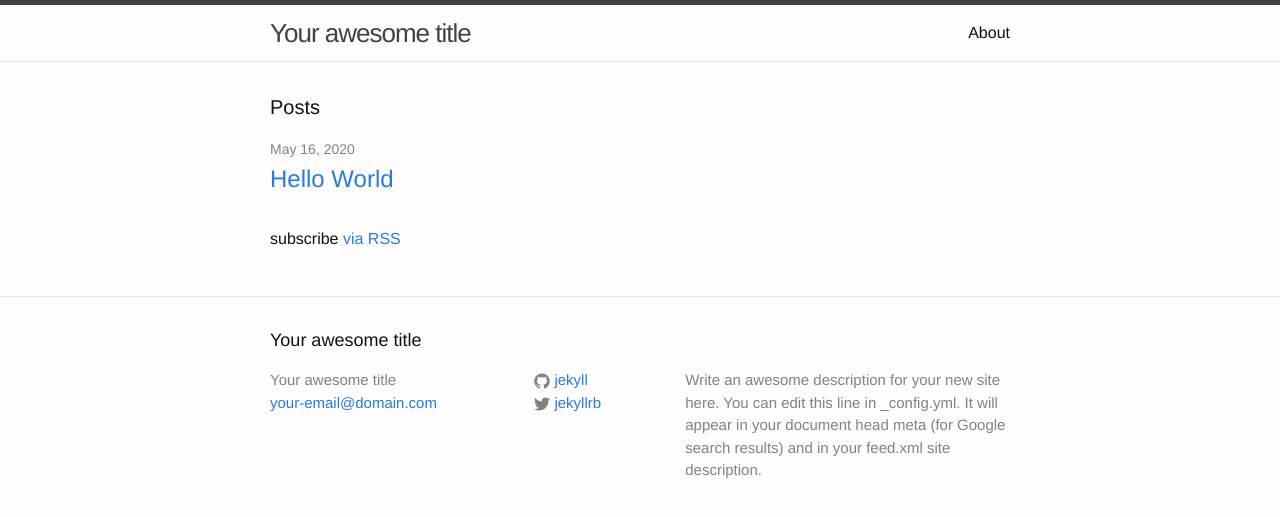
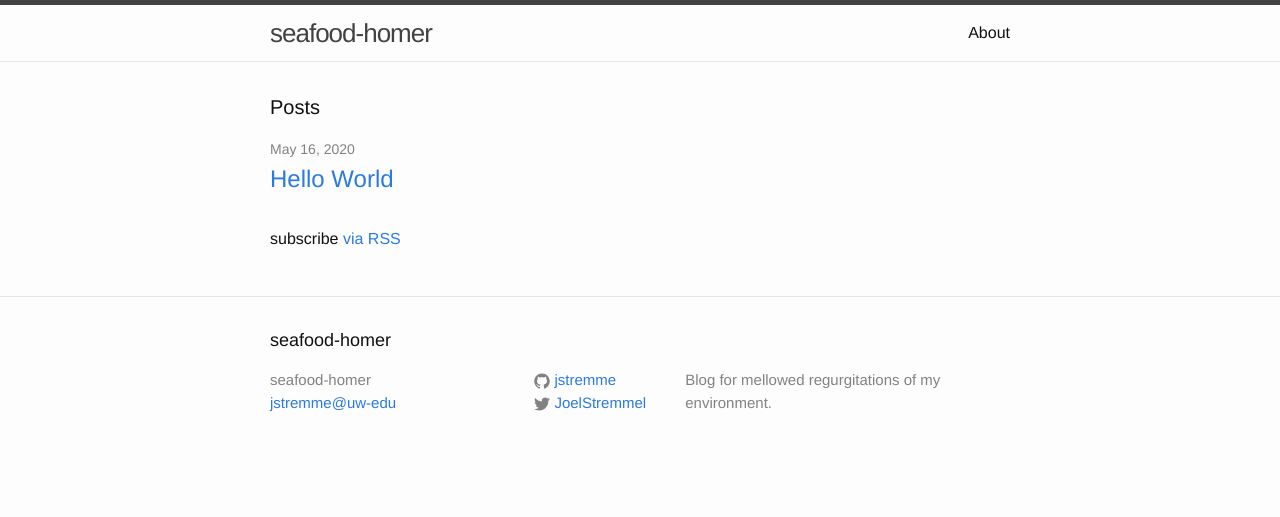
Before and after one commit to jstremme/seafood-homer, a Jekyll site: the page built from index.html, in a window 1280 px wide. Shown: the top 517 px of the page. Built offline with Jekyll 4.4.1, drawn with Linux system fonts in a browser that asks for light colours.

Commit message:
Update _config.yml

```diff
--- a/_config.yml
+++ b/_config.yml
@@ -6,16 +6,14 @@
 # 'jekyll serve'. If you change this file, please restart the server process.
 
 # Site settings
-title: Your awesome title
-email: your-email@domain.com
+title: seafood-homer
+email: jstremme@uw-edu
 description: > # this means to ignore newlines until "baseurl:"
-  Write an awesome description for your new site here. You can edit this
-  line in _config.yml. It will appear in your document head meta (for
-  Google search results) and in your feed.xml site description.
+  Blog for mellowed regurgitations of my environment.
 baseurl: "" # the subpath of your site, e.g. /blog
 url: "http://yourdomain.com" # the base hostname & protocol for your site
-twitter_username: jekyllrb
-github_username:  jekyll
+twitter_username: JoelStremmel
+github_username:  jstremme
 
 # Build settings
 markdown: kramdown
```
